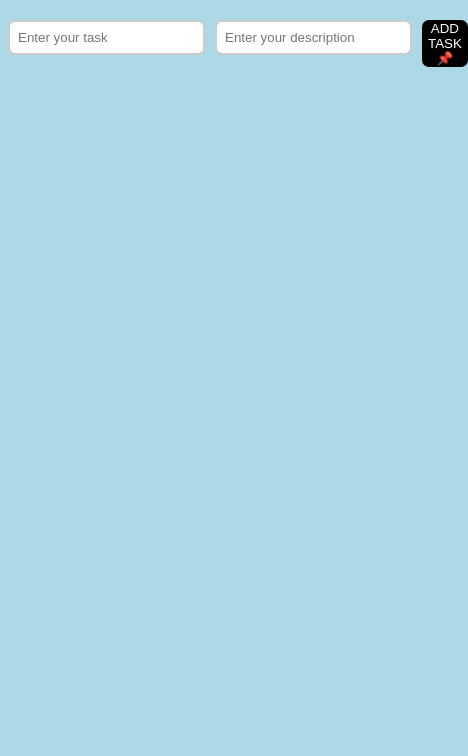
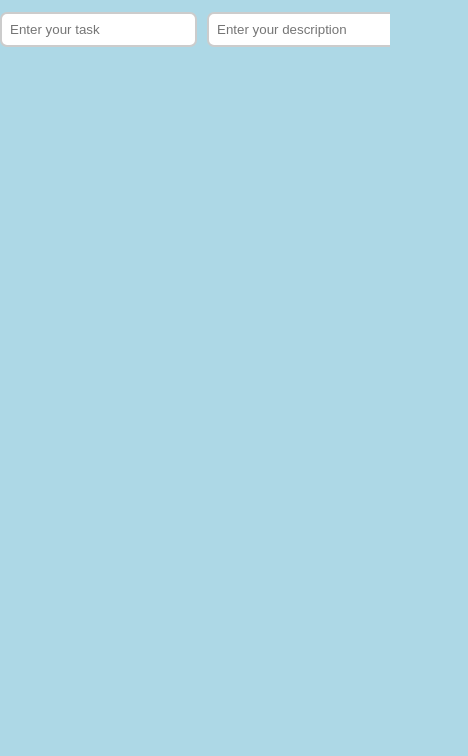
Before and after one commit to soumya99999/TO-DO-LIST, a plain HTML site: page index.html in a window 390 px wide. Shown: the part 88-844 px from the top of the page, 468 px wide, since content can reach past the window. Drawn offline with Linux system fonts and the light colour scheme.

Commit message:
Just small changes

```diff
--- a/style.css
+++ b/style.css
@@ -2,6 +2,21 @@
 
 body{
     background-color: #add8e6;
+}
+
+body {
+    max-height: 2000vh;
+    margin: 0;
+    padding: 0;
+}
+
+html,
+body {
+    overflow-x: hidden;
+}
+
+* {
+    box-sizing: border-box;
 }
 
 body::-webkit-scrollbar {
@@ -111,3 +126,9 @@ form {
     padding-left:2px;
     padding-right:2px;
 }
+
+@media screen and (max-width:600px) {
+    .Submit-button {
+        font-size: 0.5rem;
+    }
+}
```
